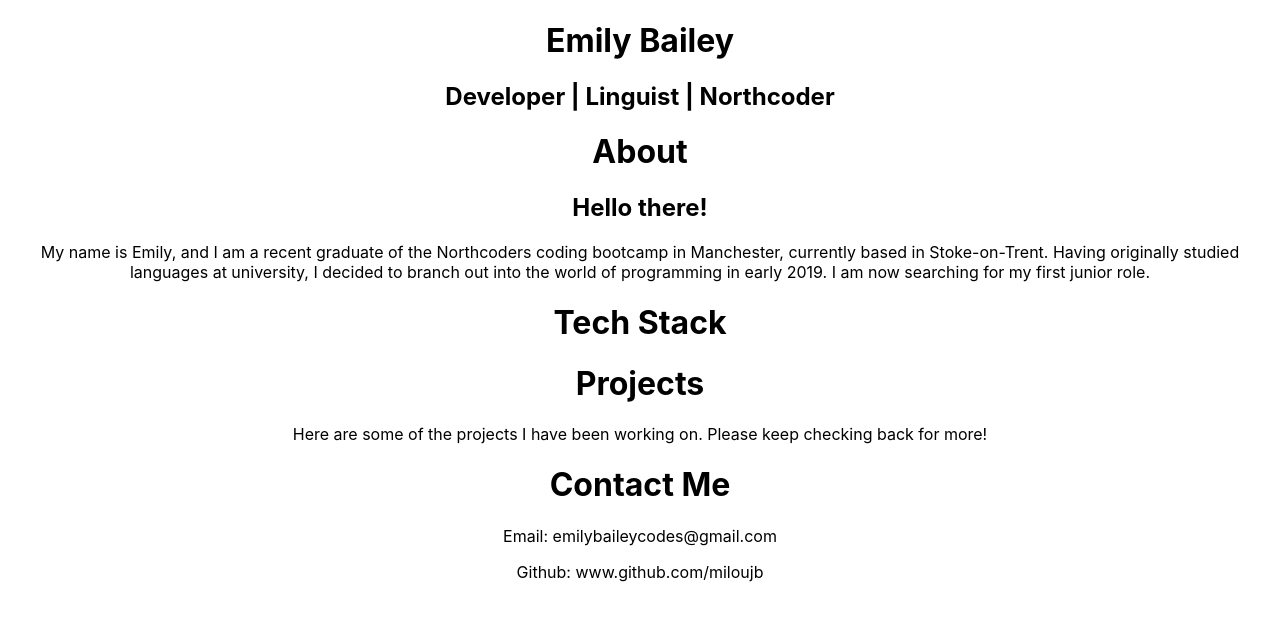
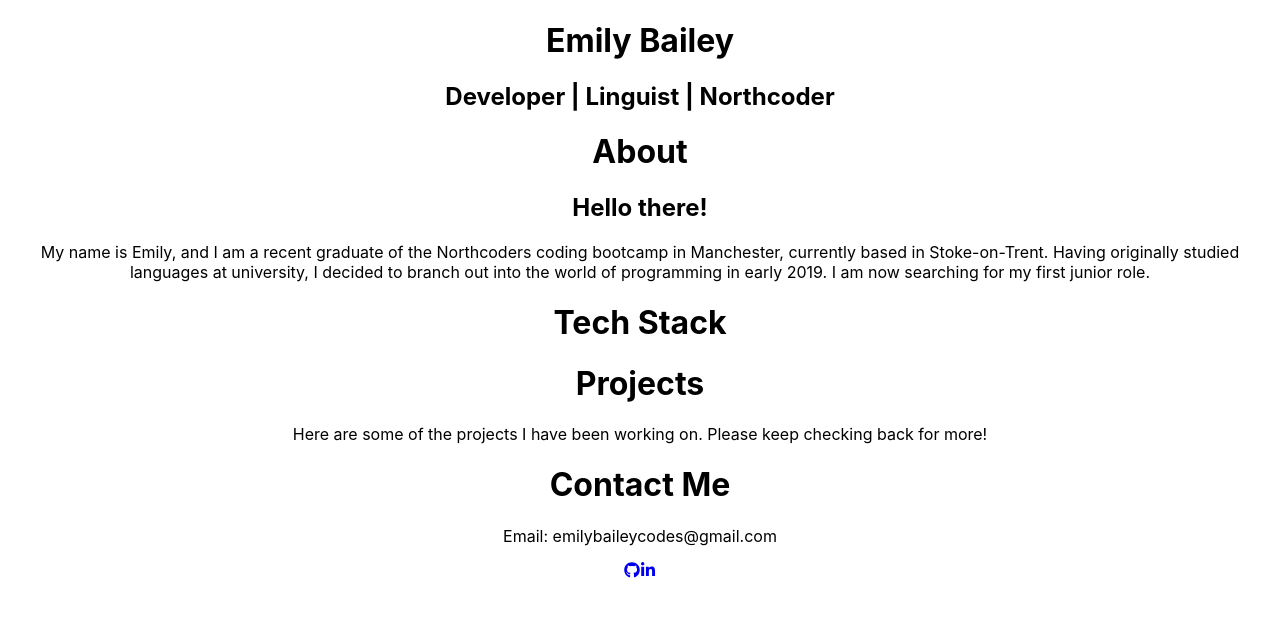
Before and after one commit to miloujb/final-portfolio, a React (Create React App) app: page / in a window 1280 px wide. Shown: the top 620 px of the page. Built offline with nearby package versions, Linux system fonts and the light colour scheme.

Commit message:
links to linkedin and github

```diff
--- a/package.json
+++ b/package.json
@@ -3,11 +3,16 @@
   "version": "0.1.0",
   "private": true,
   "dependencies": {
+    "@fortawesome/fontawesome-svg-core": "^1.2.25",
+    "@fortawesome/free-solid-svg-icons": "^5.11.2",
+    "@fortawesome/react-fontawesome": "^0.1.5",
     "@reach/router": "^1.2.1",
     "reach-router": "0.0.0",
     "react": "^16.9.0",
     "react-dom": "^16.9.0",
     "react-fontawesome": "^1.6.1",
+    "react-icons": "^3.7.0",
+    "react-router": "^5.1.2",
     "react-scripts": "3.1.2"
   },
   "scripts": {
--- a/src/PageComponents/Contact.js
+++ b/src/PageComponents/Contact.js
@@ -1,11 +1,20 @@
 import React from "react";
+import { FaGithub, FaLinkedinIn } from "react-icons/fa";
 
 const Contact = () => {
   return (
     <div class="contact">
       <h1>Contact Me</h1>
       <p>Email: emilybaileycodes@gmail.com</p>
-      <p>Github: www.github.com/miloujb</p>
+      <a href="https://github.com/miloujb" target="_blank">
+        <FaGithub />
+      </a>
+      <a
+        href="https://www.linkedin.com/in/emily-bailey-a9a647b7/"
+        target="_blank"
+      >
+        <FaLinkedinIn />
+      </a>
     </div>
   );
 };
```
Also changed, not shown: 1 other file (tests, documents, lock files or other folders).
